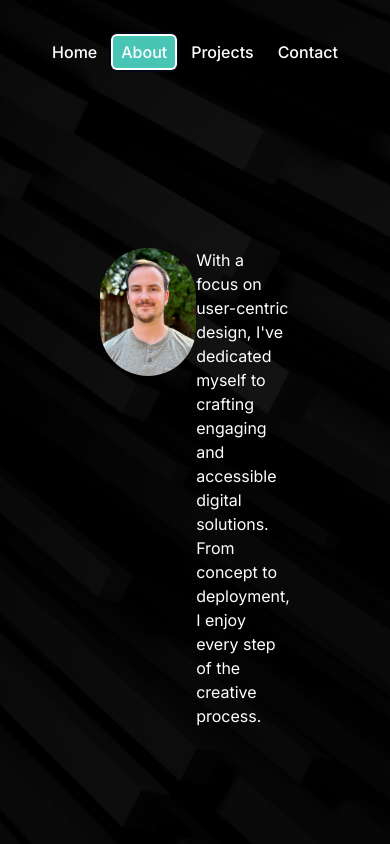
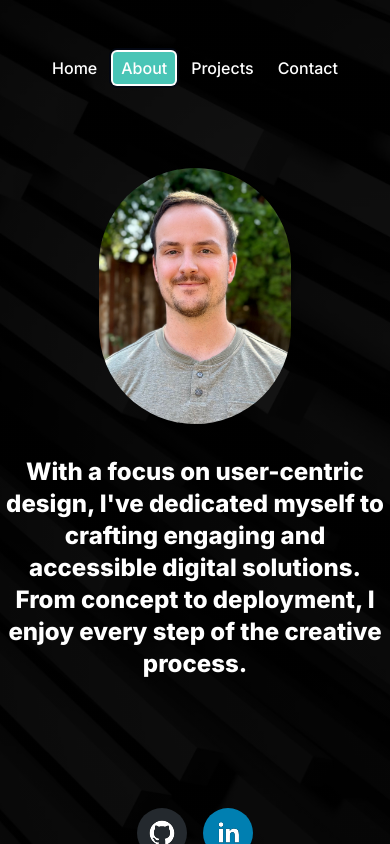
Before and after one commit to Goobber33/Portfolio-v4, a Next.js app: page / in a window 390 px wide. Both pictures are taken after a click on the tab "About". Shown: the top 844 px of the page. Built offline with nearby package versions, Linux system fonts and the light colour scheme.

Commit message:
Changed the style of my about section and ensured it worked with different viewports.

```diff
--- a/app/globals.css
+++ b/app/globals.css
@@ -4,6 +4,12 @@
 
 body {
   font-family: 'Roboto', sans-serif;
+}
+
+html,
+body,
+:root {
+  height: 100%;
 }
 
 @layer base {
--- a/app/page.tsx
+++ b/app/page.tsx
@@ -2,12 +2,12 @@ import React from 'react';
 import Navbar from "@/components/navbar";
 import Footer from "@/components/footer";
 
-const HomeLayout = ({ children }: { children: React.ReactNode }) => {
+const MainLayout = ({ children }: { children: React.ReactNode }) => {
   return (
     <div
       className="flex flex-col min-h-screen w-full bg-cover bg-center bg-fixed"
       style={{
-        backgroundImage: "linear-gradient(rgba(0, 0, 0, 0.8), rgba(0, 0, 0, 0.8)), url('/background.jpg')",
+        backgroundImage: "linear-gradient(rgba(0, 0, 0, 0.8), rgba(0, 0, 0, 0.8)), url('/background.webp')",
       }}
     >
       <Navbar />
@@ -19,4 +19,4 @@ const HomeLayout = ({ children }: { children: React.ReactNode }) => {
   );
 };
 
-export default HomeLayout;
+export default MainLayout;
--- a/components/about.tsx
+++ b/components/about.tsx
@@ -26,19 +26,21 @@ const AboutPage = () => {
   };
 
   return (
-    <motion.div variants={containerVariants}
-    initial="hidden"
-    animate="visible"className='flex justify-around lg:gap-44 md:gap-12 sm:gap-2 xs:gap-2 p-40 sm:p-22'>
+    <><motion.div variants={containerVariants}
+      initial="hidden"
+      animate="visible" className='flex flex-col lg:flex-row gap-8 sm:gap-12 md:gap-16 lg:gap-24 p-20 lg:p-40 items-center'>
       <motion.img
-          variants={childVariants}
-          src="/kyle.jpeg"
-          alt="Kyle Parks"
-          className="rounded-full max-w-max lg:h-96 lg:w-96 md:h-72 md:w-72 sm:h-48 sm:w-36 h-32 w-32"
-      />
-      <motion.div variants={childVariants} className='text-white max-w-max'>
-      With a focus on user-centric design, I&apos;ve dedicated myself to crafting engaging and accessible digital solutions. <br /> From concept to deployment, I enjoy every step of the creative process.
+        variants={childVariants}
+        src="/kyle.jpeg"
+        alt="Kyle Parks"
+        className="rounded-full w-48 sm:w-64 md:w-72 lg:w-96" />
+      <motion.div variants={childVariants} className='text-white font-extrabold text-2xl text-center lg:max-w-4xl w-96'>
+        With a focus on user-centric design, I&apos;ve dedicated myself to crafting engaging and accessible digital solutions. From concept to deployment, I enjoy every step of the creative process.
       </motion.div>
     </motion.div>
+    <motion.div>
+
+      </motion.div></>
   );
 }
 
--- a/components/home.tsx
+++ b/components/home.tsx
@@ -2,7 +2,7 @@
 
 import { motion } from 'framer-motion';
 
-const HomePage = () => {
+const HomeContent = () => {
 
     const containerVariants = {
         hidden: { opacity: 0 },
@@ -57,4 +57,4 @@ const HomePage = () => {
     );
 }
 
-export default HomePage;
+export default HomeContent;
--- a/components/navbar.tsx
+++ b/components/navbar.tsx
@@ -4,8 +4,8 @@ import About from "@/components/about";
 
 export default function Navbar() {
     return (
-        <div className="flex justify-center items-center px-4 py-8 sm:p-12">
-            <Tabs defaultValue="home" className="w-full sm:w-[450px] flex flex-col">
+        <div className="sticky top-0 z-50 w-full flex justify-center items-center px-4 py-8 sm:p-12">
+            <Tabs defaultValue="home">
                 <TabsList className="text-sm sm:text-md flex justify-center whitespace-nowrap">
                     <TabsTrigger value="home" className="m-1 px-2 py-1 sm:px-4 sm:py-2 text-base sm:text-lg">Home</TabsTrigger>
                     <TabsTrigger value="about" className="m-1 px-2 py-1 sm:px-4 sm:py-2 text-base sm:text-lg">About</TabsTrigger>
@@ -15,7 +15,7 @@ export default function Navbar() {
                 <TabsContent value="home" className="flex-grow flex justify-center items-center">
                     <Home />
                 </TabsContent>
-                <TabsContent value="about" className="flex-grow flex justify-center items-center">
+                <TabsContent value="about" className="">
                     <About />
                 </TabsContent>
             </Tabs>
--- /dev/null
+++ b/components/ui/card.tsx
@@ -0,0 +1,79 @@
+import * as React from "react"
+
+import { cn } from "@/lib/utils"
+
+const Card = React.forwardRef<
+  HTMLDivElement,
+  React.HTMLAttributes<HTMLDivElement>
+>(({ className, ...props }, ref) => (
+  <div
+    ref={ref}
+    className={cn(
+      "rounded-lg border bg-card text-card-foreground shadow-sm",
+      className
+    )}
+    {...props}
+  />
+))
+Card.displayName = "Card"
+
+const CardHeader = React.forwardRef<
+  HTMLDivElement,
+  React.HTMLAttributes<HTMLDivElement>
+>(({ className, ...props }, ref) => (
+  <div
+    ref={ref}
+    className={cn("flex flex-col space-y-1.5 p-6", className)}
+    {...props}
+  />
+))
+CardHeader.displayName = "CardHeader"
+
+const CardTitle = React.forwardRef<
+  HTMLParagraphElement,
+  React.HTMLAttributes<HTMLHeadingElement>
+>(({ className, ...props }, ref) => (
+  <h3
+    ref={ref}
+    className={cn(
+      "text-2xl font-semibold leading-none tracking-tight",
+      className
+    )}
+    {...props}
+  />
+))
+CardTitle.displayName = "CardTitle"
+
+const CardDescription = React.forwardRef<
+  HTMLParagraphElement,
+  React.HTMLAttributes<HTMLParagraphElement>
+>(({ className, ...props }, ref) => (
+  <p
+    ref={ref}
+    className={cn("text-sm text-muted-foreground", className)}
+    {...props}
+  />
+))
+CardDescription.displayName = "CardDescription"
+
+const CardContent = React.forwardRef<
+  HTMLDivElement,
+  React.HTMLAttributes<HTMLDivElement>
+>(({ className, ...props }, ref) => (
+  <div ref={ref} className={cn("p-6 pt-0", className)} {...props} />
+))
+CardContent.displayName = "CardContent"
+
+const CardFooter = React.forwardRef<
+  HTMLDivElement,
+  React.HTMLAttributes<HTMLDivElement>
+>(({ className, ...props }, ref) => (
+  <div
+    ref={ref}
+    className={cn("flex items-center p-6 pt-0", className)}
+    {...props}
+  />
+))
+CardFooter.displayName = "CardFooter"
+
+export { Card, CardHeader, CardFooter, CardTitle, CardDescription, CardContent }
--- a/components/ui/tabs.tsx
+++ b/components/ui/tabs.tsx
@@ -14,7 +14,7 @@ const TabsList = React.forwardRef<
   <TabsPrimitive.List
     ref={ref}
     className={cn(
-      "inline-flex h-10 items-center justify-center rounded-md p-1 text-muted-foreground",
+      "sticky top-12 inline-flex h-10 items-center justify-center rounded-md p-1 text-muted-foreground",
       className
     )}
     {...props}
--- a/tailwind.config.ts
+++ b/tailwind.config.ts
@@ -1,13 +1,13 @@
 import type { Config } from "tailwindcss"
 
-const config = {
-  darkMode: ["class"],
+const config: Config = {
+  darkMode: "class",
   content: [
     './pages/**/*.{ts,tsx}',
     './components/**/*.{ts,tsx}',
     './app/**/*.{ts,tsx}',
     './src/**/*.{ts,tsx}',
-	],
+  ],
   prefix: "",
   theme: {
     container: {
@@ -19,6 +19,7 @@ const config = {
     },
     extend: {
       colors: {
+        customCyan: '#49c5b6',
         border: "hsl(var(--border))",
         input: "hsl(var(--input))",
         ring: "hsl(var(--ring))",
@@ -27,30 +28,6 @@ const config = {
         primary: {
           DEFAULT: "hsl(var(--primary))",
           foreground: "hsl(var(--primary-foreground))",
-        },
-        secondary: {
-          DEFAULT: "hsl(var(--secondary))",
-          foreground: "hsl(var(--secondary-foreground))",
-        },
-        destructive: {
-          DEFAULT: "hsl(var(--destructive))",
-          foreground: "hsl(var(--destructive-foreground))",
-        },
-        muted: {
-          DEFAULT: "hsl(var(--muted))",
-          foreground: "hsl(var(--muted-foreground))",
-        },
-        accent: {
-          DEFAULT: "hsl(var(--accent))",
-          foreground: "hsl(var(--accent-foreground))",
-        },
-        popover: {
-          DEFAULT: "hsl(var(--popover))",
-          foreground: "hsl(var(--popover-foreground))",
-        },
-        card: {
-          DEFAULT: "hsl(var(--card))",
-          foreground: "hsl(var(--card-foreground))",
         },
       },
       borderRadius: {
@@ -75,6 +52,6 @@ const config = {
     },
   },
   plugins: [require("tailwindcss-animate")],
-} satisfies Config
+}
 
 export default config
```
Also changed, not shown: public/background.jpg (deleted), public/background.webp (added).
